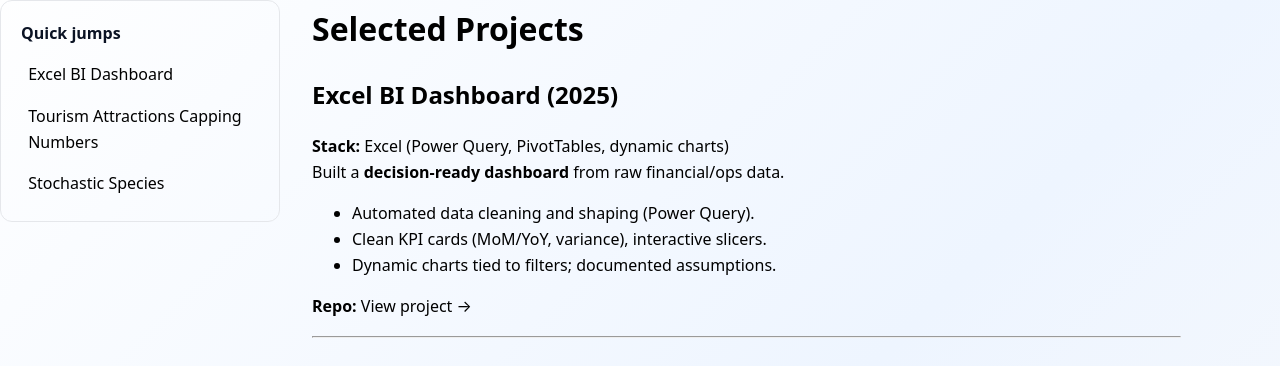
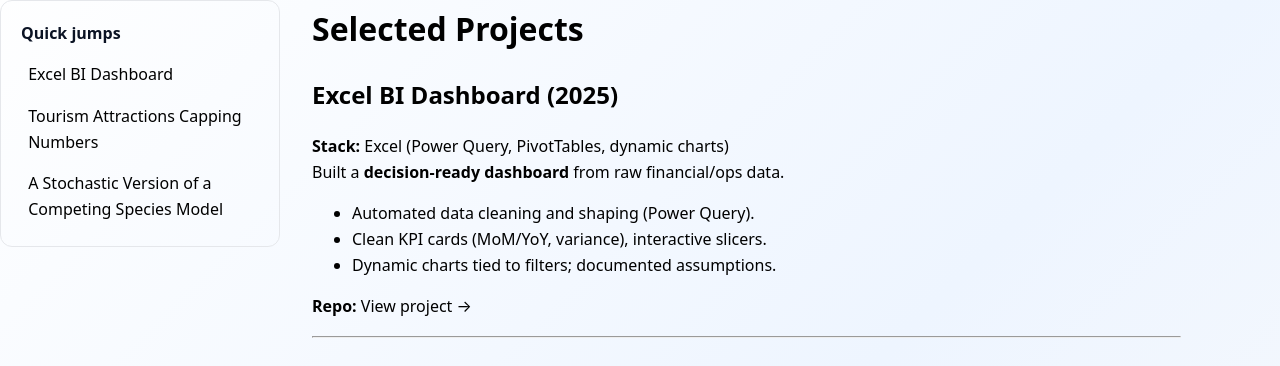
Before and after one commit to SARAH-GAKII/sarah-gakii.github.io, a Jekyll site: the page built from projects.md, in a window 1280 px wide. Shown: the part 72-438 px from the top of the page. Built offline with Jekyll 4.4.1, drawn with Linux system fonts in a browser that asks for light colours.

Commit message:
Update projects.md

```diff
--- a/projects.md
+++ b/projects.md
@@ -8,7 +8,7 @@
     <h2>Quick jumps</h2>
     <a href="#excel-bi-dashboard-2025">Excel BI Dashboard</a>
     <a href="#tourism-attractions-capping-numbers">Tourism Attractions Capping Numbers</a>
-    <a href="#competing-species-stochastic-2022">Stochastic Species</a>
+    <a href="#a-stochastic-version-of-a-competing-species-model">A Stochastic Version of a Competing Species Model</a>
   </aside>
 
   <div class="content" markdown="1">
```
